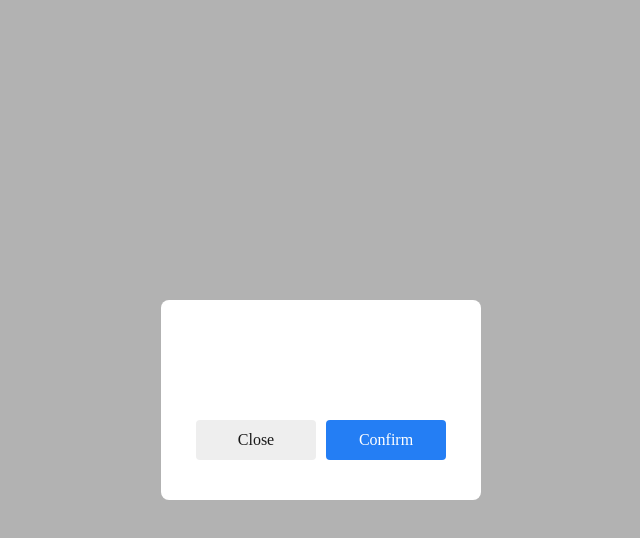
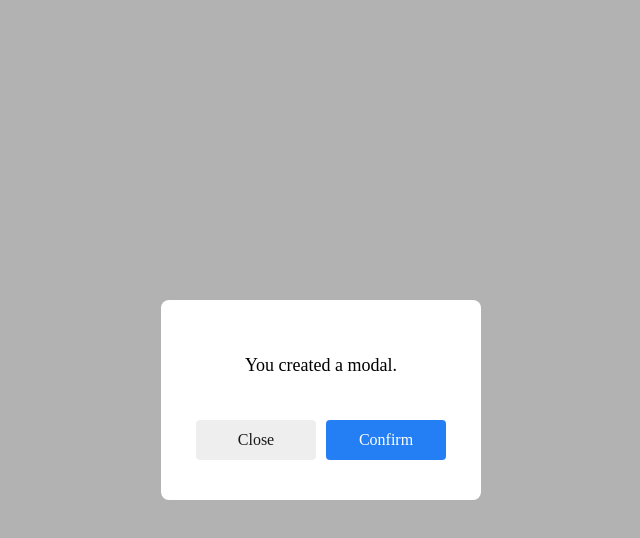
Before and after one commit to jo-duchan/custom-modal, a React (Create React App) app: page / in a window 1280 px wide. Both pictures are taken after a click on the element "버튼". Shown: the top 538 px of the page, without its empty margins (319-959 px from the left). Built offline with nearby package versions, Linux system fonts and the light colour scheme.

Commit message:
ModalContent에서 Modal Type 분기 예정

```diff
--- a/src/Children.tsx
+++ b/src/Children.tsx
@@ -1,6 +1,6 @@
 // Modal
 import { useModalContext } from "modal/ModalCore";
-import ModalContent from "modal/ModalContent";
+import Modal from "modal/Modal";
 
 function Children() {
   const modalContext = useModalContext();
@@ -8,20 +8,21 @@ function Children() {
     <>
       <div
         onClick={() => {
-          modalContext.handleShow(
-            "팝업1",
-            <ModalContent
+          const id: string = modalContext.handleShow(
+            <Modal
               description="You created a modal."
-              onClose={() => modalContext.handleHide("팝업1")}
+              onClose={() => modalContext.handleHide(id)}
             />
           );
+
+          console.log(id, "ID Check");
         }}
       >
         버튼
       </div>
       <div
         onClick={() => {
-          modalContext.handleHide("팝업1");
+          // modalContext.handleHide("팝업1");
         }}
       >
         취소
--- /dev/null
+++ b/src/modal/Modal.tsx
@@ -0,0 +1,87 @@
+import React, { useEffect } from "react";
+import styled from "styled-components";
+
+// Type
+interface Props {
+  description: string;
+  onClose: () => void;
+}
+
+interface StyledProps {
+  color: string;
+  background: string;
+}
+
+function Modal({ description, onClose }: Props) {
+  useEffect(() => {
+    console.log("hello~");
+  }, []);
+  return (
+    <Container>
+      <InnerWrapper>
+        <Description>{description}</Description>
+        <ButtonWrapper>
+          <Button onClick={onClose} background="#eeeeee" color="#191919">
+            Close
+          </Button>
+          <Button background="#247EF4" color="#FFF">
+            Confirm
+          </Button>
+        </ButtonWrapper>
+      </InnerWrapper>
+    </Container>
+  );
+}
+
+export default Modal;
+
+const Container = styled.div`
+  position: absolute;
+  top: 50%;
+  left: 50%;
+  transform: translate3d(-50%, -50%, 0);
+  width: 320px;
+  height: 200px;
+  background: #fff;
+  border-radius: 8px;
+  display: flex;
+  justify-content: center;
+  align-items: center;
+  z-index: 999999;
+`;
+
+const InnerWrapper = styled.div`
+  display: flex;
+  flex-direction: column;
+  gap: 30px;
+`;
+
+const Description = styled.span`
+  display: flex;
+  justify-content: center;
+  align-items: center;
+  width: 100%;
+  height: 50px;
+  font-size: 18px;
+`;
+
+const ButtonWrapper = styled.div`
+  display: flex;
+  gap: 10px;
+`;
+
+const Button = styled.button<StyledProps>`
+  display: flex;
+  justify-content: center;
+  align-items: center;
+  width: 120px;
+  height: 40px;
+  border-radius: 4px;
+  background: ${(props) => props.background};
+  color: ${(props) => props.color};
+  cursor: pointer;
+  user-select: none;
+  &:active {
+    opacity: 0.4;
+  }
+`;
--- a/src/modal/ModalContent.tsx
+++ b/src/modal/ModalContent.tsx
@@ -1,84 +1,29 @@
-import React from "react";
-import styled from "styled-components";
+import { close } from "inspector";
+import React, { useEffect } from "react";
 
-// Type
+type ModalStack = {
+  id: string;
+  element: React.ReactNode;
+  onClose: () => void;
+};
+
 interface Props {
-  description: string;
-  onClose: () => void;
+  content: ModalStack;
 }
 
-interface StyledProps {
-  color: string;
-  background: string;
-}
+function ModalContent({ content }: Props) {
+  useEffect(() => {
+    console.log(content);
 
-function ModalContent({ description, onClose }: Props) {
-  return (
-    <Container>
-      <InnerWrapper>
-        <Description>{description}</Description>
-        <ButtonWrapper>
-          <Button onClick={onClose} background="#eeeeee" color="#191919">
-            Close
-          </Button>
-          <Button background="#247EF4" color="#FFF">
-            Confirm
-          </Button>
-        </ButtonWrapper>
-      </InnerWrapper>
-    </Container>
-  );
+    const closeTimeout = setTimeout(() => {
+      content.onClose();
+    }, 5000);
+
+    return () => {
+      clearTimeout(closeTimeout);
+    };
+  }, []);
+  return <>{content.element}</>;
 }
 
 export default ModalContent;
-
-const Container = styled.div`
-  position: absolute;
-  top: 50%;
-  left: 50%;
-  transform: translate3d(-50%, -50%, 0);
-  width: 320px;
-  height: 200px;
-  background: #fff;
-  border-radius: 8px;
-  display: flex;
-  justify-content: center;
-  align-items: center;
-  z-index: 999999;
-`;
-
-const InnerWrapper = styled.div`
-  display: flex;
-  flex-direction: column;
-  gap: 30px;
-`;
-
-const Description = styled.span`
-  display: flex;
-  justify-content: center;
-  align-items: center;
-  width: 100%;
-  height: 50px;
-  font-size: 18px;
-`;
-
-const ButtonWrapper = styled.div`
-  display: flex;
-  gap: 10px;
-`;
-
-const Button = styled.button<StyledProps>`
-  display: flex;
-  justify-content: center;
-  align-items: center;
-  width: 120px;
-  height: 40px;
-  border-radius: 4px;
-  background: ${(props) => props.background};
-  color: ${(props) => props.color};
-  cursor: pointer;
-  user-select: none;
-  &:active {
-    opacity: 0.4;
-  }
-`;
```
